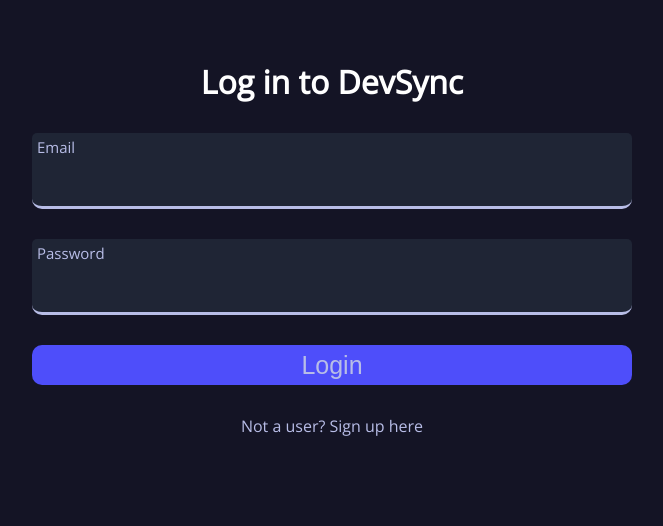
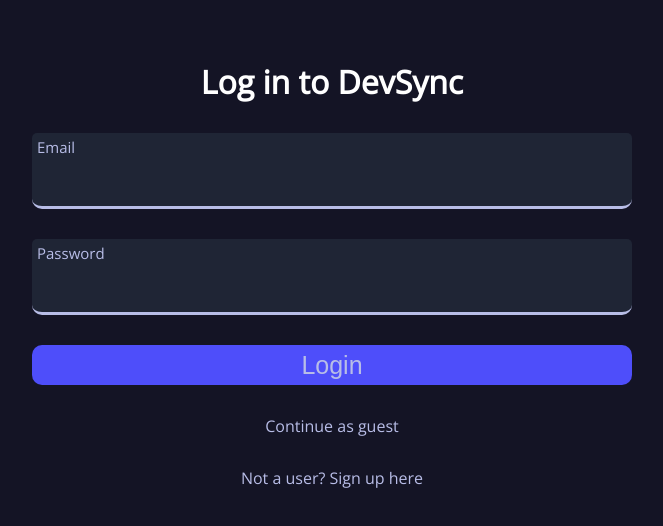
Before and after one commit to KJFreys1/DevSync_Chatroom, a React (Create React App) app in the folder client/: page /login in a window 1280 px wide. Shown: the top 526 px of the page, without its empty margins (308-971 px from the left). Built offline with nearby package versions, Linux system fonts and the light colour scheme.

Commit message:
added guest functionality

```diff
--- a/client/package.json
+++ b/client/package.json
@@ -13,7 +13,8 @@
     "react-router-dom": "^5.1.2",
     "react-scripts": "3.4.0",
     "react-scroll-to-bottom": "^1.3.2",
-    "socket.io-client": "^2.3.0"
+    "socket.io-client": "^2.3.0",
+    "uuidv4": "^6.2.3"
   },
   "scripts": {
     "start": "react-scripts start",
--- a/client/src/App.js
+++ b/client/src/App.js
@@ -54,7 +54,7 @@
         <meta name="description" content="Asynchronous Chatroom" />
       </Helmet>
       <Route path='/' exact render={() => <Redirect to='/login' />} />
-      <Route path='/login' render={props => <Login {...props} handleLogin={handleLogin} user={user} />} />
+      <Route path='/login' render={props => <Login {...props} handleLogin={handleLogin} handleSignUp={handleSignUp} user={user} />} />
       <Route path='/register' render={props => <Register {...props} handleLogout={handleLogout} handleSignUp={handleSignUp} user={user} />} />
       <Route path='/dashboard' render={props => <Dashboard {...props} lobby={lobby} handleLogout={handleLogout} user={user} />} />
     </main>
--- a/client/src/components/Login/Login.css
+++ b/client/src/components/Login/Login.css
@@ -81,3 +81,7 @@
     color: rgb(184, 189, 231);
     text-align: center;
 }
+
+.input-form p:hover {
+    cursor: pointer;
+}
--- a/client/src/components/Login/Login.js
+++ b/client/src/components/Login/Login.js
@@ -1,4 +1,5 @@
 import React, { useState } from 'react'
+import { uuid } from 'uuidv4'
 
 import './Login.css'
 
@@ -14,6 +15,15 @@
     const handlePassChange = e => {
         e.preventDefault()
         setPass(e.target.value)
+    }
+
+    const handleGuest = () => {
+        const user = {
+            name: "Guest",
+            email: uuid() + "@guest",
+            password: "12345678"
+        }
+        props.handleSignUp(user)
     }
 
     const handleSubmit = e => {
@@ -32,14 +42,17 @@
             <h1 className='login-title'>Log in to DevSync</h1>
             <form className='input-form' onSubmit={handleSubmit}>
                 <div className='input-container-test'>
-                    <label className='input-facade-test' for="email">Email</label><br />
-                    <input autocomplete='off' className='input-test' type="email" id="email" name="email" value={email} onChange={handleEmailChange} required />
+                    <label className='input-facade-test' htmlFor="email">Email</label><br />
+                    <input autoComplete='off' className='input-test' type="email" id="email" name="email" value={email} onChange={handleEmailChange} required />
                 </div>
                 <div className='input-container-test'>
-                    <label className='input-facade-test' for="password">Password</label><br />
+                    <label className='input-facade-test' htmlFor="password">Password</label><br />
                     <input className='input-test' type="password" id="password" name="password" value={password} onChange={handlePassChange} required />
                 </div>
                 <button className='login-button' type="submit">Login</button>
+
+                <p className='redirect' onClick={handleGuest}>Continue as guest</p>
+
                 <a className='redirect' href='/register'>Not a user? Sign up here</a>
             </form>
         </div>
--- a/client/src/components/Register/Register.js
+++ b/client/src/components/Register/Register.js
@@ -1,4 +1,5 @@
 import React, { useState } from 'react'
+import { uuid } from 'uuidv4'
 
 function Register(props) {
     let [name, setName] = useState('')
@@ -24,6 +25,15 @@
     const handleConfirmChange = e => {
         e.preventDefault()
         setConfirm(e.target.value)
+    }
+
+    const handleGuest = () => {
+        const user = {
+            name: "Guest",
+            email: uuid() + "@guest",
+            password: "12345678"
+        }
+        props.handleSignUp(user)
     }
 
     const handleSubmit = e => {
@@ -63,6 +73,9 @@
                     <input className='input-test' type="password" id="confirm" name="confirm" value={confirm} onChange={handleConfirmChange} required />
                 </div>
                 <button className='login-button' type="submit">Create My Account</button>
+
+                <p className='redirect' onClick={handleGuest}>Continue as guest</p>
+
                 <a className='redirect' href='/login'>Already a user? Sign in here</a>
             </form>
         </div>
```
Also changed, not shown: 1 other file (tests, documents, lock files or other folders).
